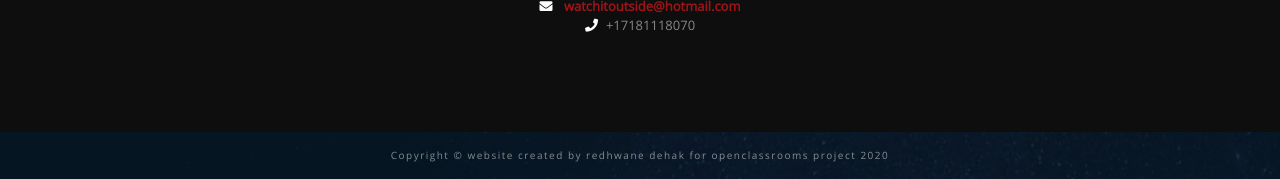
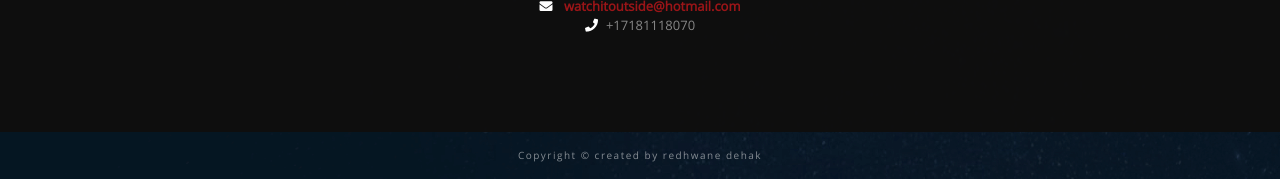
Before and after one commit to RedhwaneDehak/OpenClassroomsProject3, a plain HTML site: page news.html in a window 1280 px wide. Shown: the part 2247-2426 px from the top of the page. Drawn offline with nearby package versions, Linux system fonts and the light colour scheme.

Commit message:
Update news.html

```diff
--- a/news.html
+++ b/news.html
@@ -197,7 +197,7 @@
         </div>
 
         <div class=" container-fluid footer-copyright text-center py-3 text-white">
-            Copyright © website created by redhwane dehak for openclassrooms project 2020
+            Copyright © created by redhwane dehak
         </div>
 
 
```
